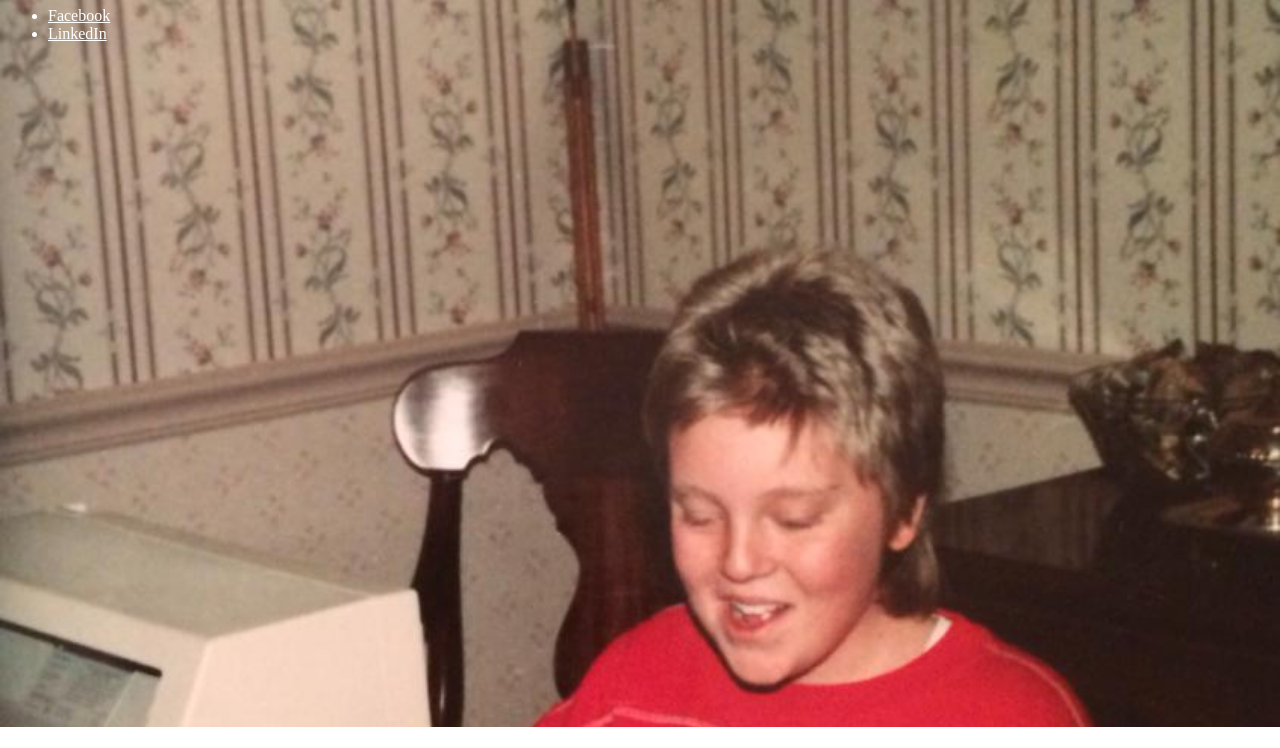
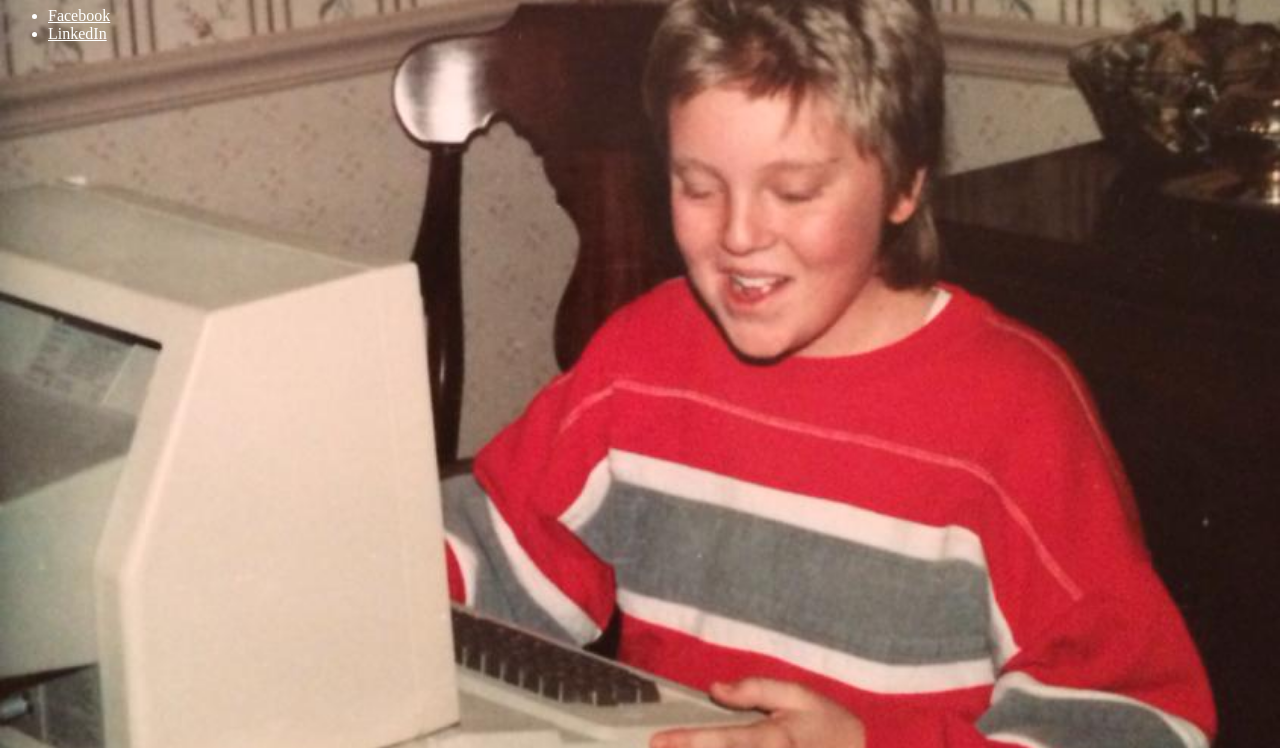
Before and after one commit to chipman78/matthewcsmith.com, a plain HTML site: page index.html in a window 1280 px wide. Shown: the part 73-821 px from the top of the page. Before the commit the page ends 800 px from the top, so only its background shows below. Drawn offline with Linux system fonts and the light colour scheme.

```diff
--- a/index.html
+++ b/index.html
@@ -1,11 +1,16 @@
 <!DOCTYPE html>
 <html>
 <style type="text/css">
+	html {
+		height: 100%;
+	}
 	body {
 		background-image: url(childhood.jpg);
 		background-size: cover;
+		background-position: 50% 50%;
 		background-repeat: no-repeat;
 		color: #fff;
+		height: 100%;
 	}
 	a {
 		color: #fff;
```
